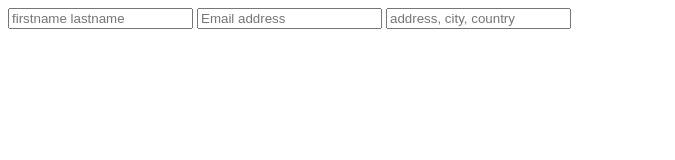
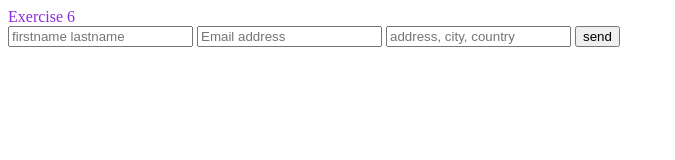
Before and after one commit to pichaipusit/babe.github.io, a plain HTML site: page profile/client-form.html in a window 1280 px wide. Shown: the whole page, without its empty margins (0-675 px from the left). Drawn offline with Linux system fonts and the light colour scheme.

Commit message:
done all files

```diff
--- a/profile/client-form.html
+++ b/profile/client-form.html
@@ -2,6 +2,8 @@
   <link rel="stylesheet" href="" />
 </head>
 <body>
+  <span style="color: blueviolet">Exercise 6</span>
+  <form action="">
     <label for="name"
       ><input type="text" name="name" placeholder="firstname lastname"
     /></label>
@@ -11,4 +13,6 @@
     <label for="address"
       ><input type="text" name="address" placeholder="address, city, country"
     /></label>
+    <button type="submit">send</button>
+  </form>
 </body>
```
Also changed, not shown: profile/mypage.html (+2 -0 lines), profile/personal.html (+1 -0 lines). Lines whose indentation alone changed are shown as unchanged.
